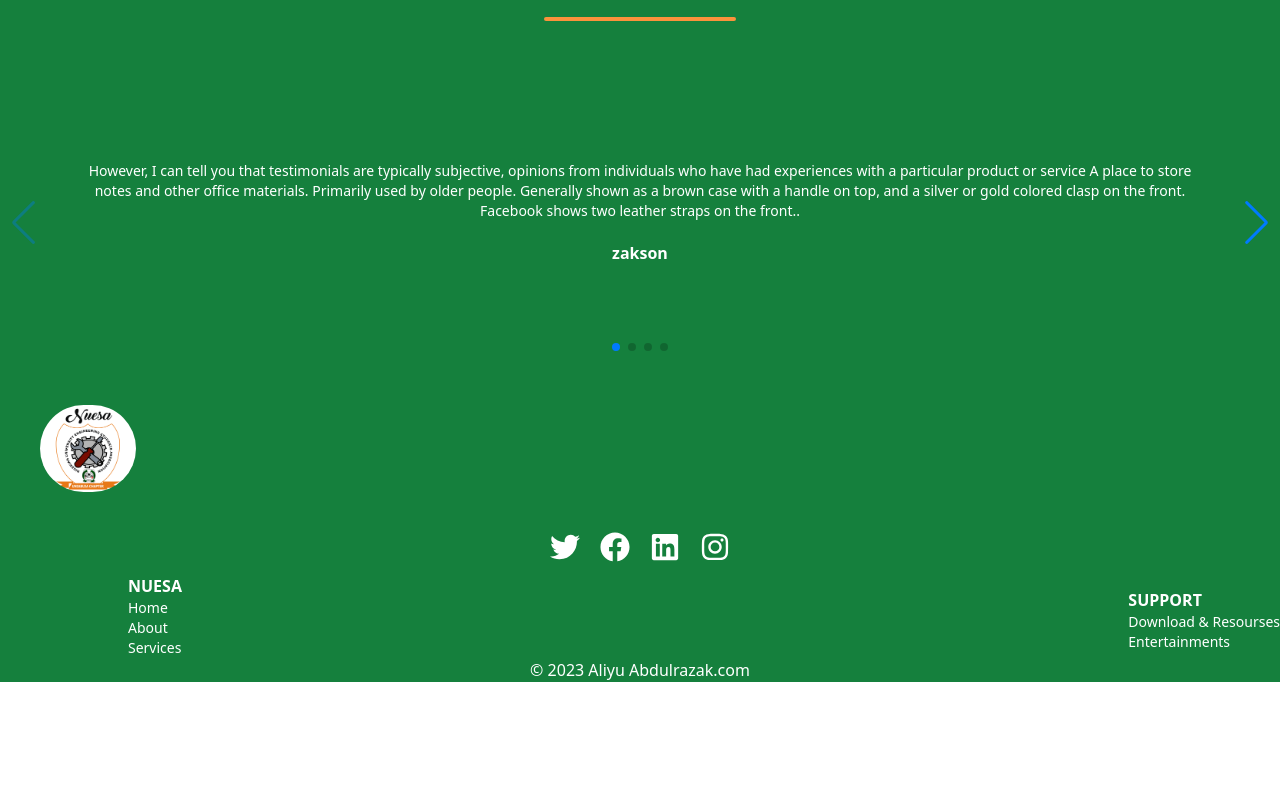
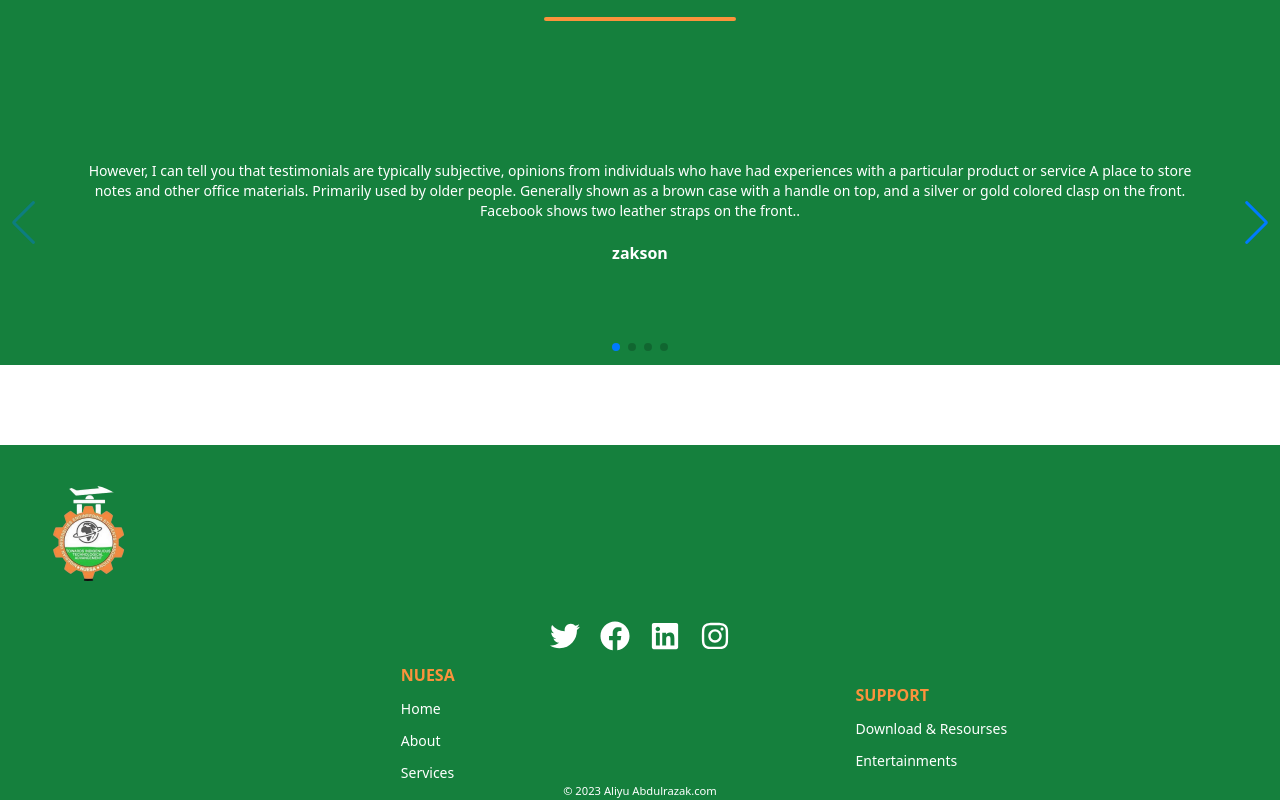
Before and after one commit to N-TECH-TEAM/faculty-repo, a React (Create React App) app: page /page in a window 1280 px wide. Shown: the part 2230-3030 px from the top of the page. Before the commit the page ends 2912 px from the top, so only its background shows below. Built offline with nearby package versions, Linux system fonts and the light colour scheme.

Commit message:
mid push

```diff
--- a/src/components/Footers.jsx
+++ b/src/components/Footers.jsx
@@ -8,7 +8,7 @@ function Footers() {
         <>
             <div className=' bg-green-700'>
                 <div>
-                    <img src={images.logo} alt='logo' className='w-44 p-10 rounded-full' />
+                    <img src={images.nuesa} alt='logo' className='w-44 p-10 rounded-full' />
                 </div>
                 <div className='flex space-x-5 justify-center items-center'>
                     {SOCIAL.map(({ id, link, icon }) => {
@@ -28,18 +28,17 @@ function Footers() {
 
 
 
-                <div className='space-y-5 flex flex-col md:flex-row md:justify-between md:items-center '>
-                    <div className='flex flex-col ml-20 md:ml-32 ' >
-                        <h2 className='uppercase md:mt-3 text-white font-bold'>nuesa</h2>
+                <div className='space-y-5 flex flex-col md:flex-row md:justify-evenly md:items-center '>
+                    <div className='flex flex-col md:space-y-3 ml-10 md:ml-32 ' >
+                        <h2 className='uppercase md:mt-3 text-orange-400 font-bold'>nuesa</h2>
                         <a href="/" className="text-white text-sm hover:text-gray-400">Home</a>
                         <Link to='/about' className='text-white text-sm hover:text-gray-400'>About</Link>
                         <a href="/" className="text-white text-sm hover:text-gray-400">Services</a>
                     </div>
 
 
-                    <div className='flex flex-col ml-20 md:ml-32'>
-                        <h2 className='uppercase text-white font-bold'>support</h2>
-
+                    <div className='flex flex-col md:space-y-3  ml-10 md:ml-32'>
+                        <h2 className='uppercase text-orange-400 font-bold'>support</h2>
                         <a href="/" className="text-white text-sm hover:text-gray-400">Download & Resourses</a>
                         <a href="/" className="text-white text-sm hover:text-gray-400">Entertainments</a>
 
@@ -47,7 +46,7 @@ function Footers() {
 
                 </div>
                 <div>
-                    <p className='flex justify-center items-center font-light text-white'>© 2023 Aliyu Abdulrazak.com</p>
+                    <p className='flex justify-center items-center text-[0.7rem] font-light text-white'>© 2023 Aliyu Abdulrazak.com</p>
                 </div>
             </div>
 
--- a/src/components/Login.js
+++ b/src/components/Login.js
@@ -49,7 +49,7 @@ const Login = () => {
 
     return (
 
-        <div className='bg-green-600 h-screen '>
+        <div className='bg-green-600'>
             <div className='flex flex-col p-10 md:flex-row md:p-20 justify-center items-center'>
 
 
--- a/src/components/Navbar.jsx
+++ b/src/components/Navbar.jsx
@@ -44,7 +44,7 @@ const Navbar = () => {
           </div>
           <div className="hidden md:block">
             <div className="ml-10 flex items-baseline space-x-4">
-              <Link to="/" className="text-gray-500 hover:text-gray-400 block px-3 py-2 rounded-md text-base font-medium">Home</Link>
+              <Link to="/page" className="text-gray-500 hover:text-gray-400 block px-3 py-2 rounded-md text-base font-medium">Home</Link>
               <Link to="about" className="text-gray-500 hover:text-gray-400 block px-3 py-2 rounded-md text-base font-medium">About</Link>
               <Link to="services" className="text-gray-500 hover:text-gray-400 block px-3 py-2 rounded-md text-base font-medium">Services</Link>
               <Link to="contact" className="text-gray-500 hover:text-gray-400 block px-3 py-2 rounded-md text-base font-medium">Contact</Link>
@@ -147,7 +147,7 @@ const Navbar = () => {
       </div>
       <div className={`md:hidden  ease-in-out duration-500 ${isOpen ? 'block' : 'hidden'}`} >
         <div className="px-2 pt-2 pb-3 space-y-1 sm:px-3 bg-green-700  mt-5">
-          <Link to="/" className="text-white hover:text-gray-400 block px-3 py-2 border-b border-orange-400 rounded-md text-base font-medium">Home</Link>
+          <Link to="/page" className="text-white hover:text-gray-400 block px-3 py-2 border-b border-orange-400 rounded-md text-base font-medium">Home</Link>
           <Link to="about" className="text-white hover:text-gray-400 block px-3 py-2 border-b border-orange-400 rounded-md text-base font-medium">About</Link>
           <Link to="services" className="text-white hover:text-gray-400 block px-3 py-2 border-b border-orange-400 rounded-md text-base font-medium">Services</Link>
           <Link to="contact" className="text-white hover:text-gray-400 block px-3 py-2 border-b border-orange-400 rounded-md text-base font-medium">Contact</Link>
--- a/src/layouts/Footer.jsx
+++ b/src/layouts/Footer.jsx
@@ -4,7 +4,7 @@ import Footers from '../components/Footers'
 
 function Footer() {
   return (
-    <div className='w-screen h-auto'>
+    <div className='pt-20'>
 
       <Footers />
 
```
Also changed, not shown: src/App.js (+0 -57 lines), 2 other files (tests, documents, lock files or other folders).
